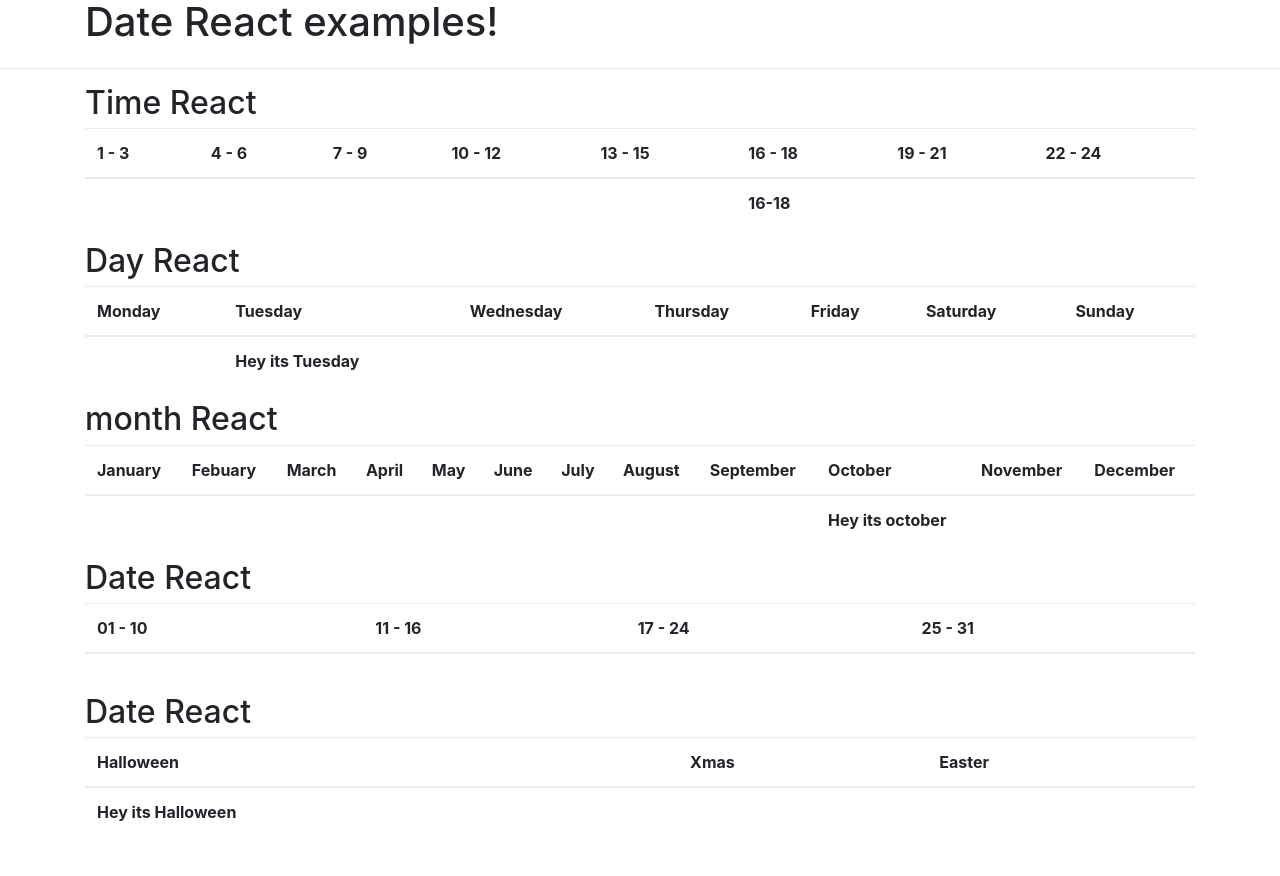
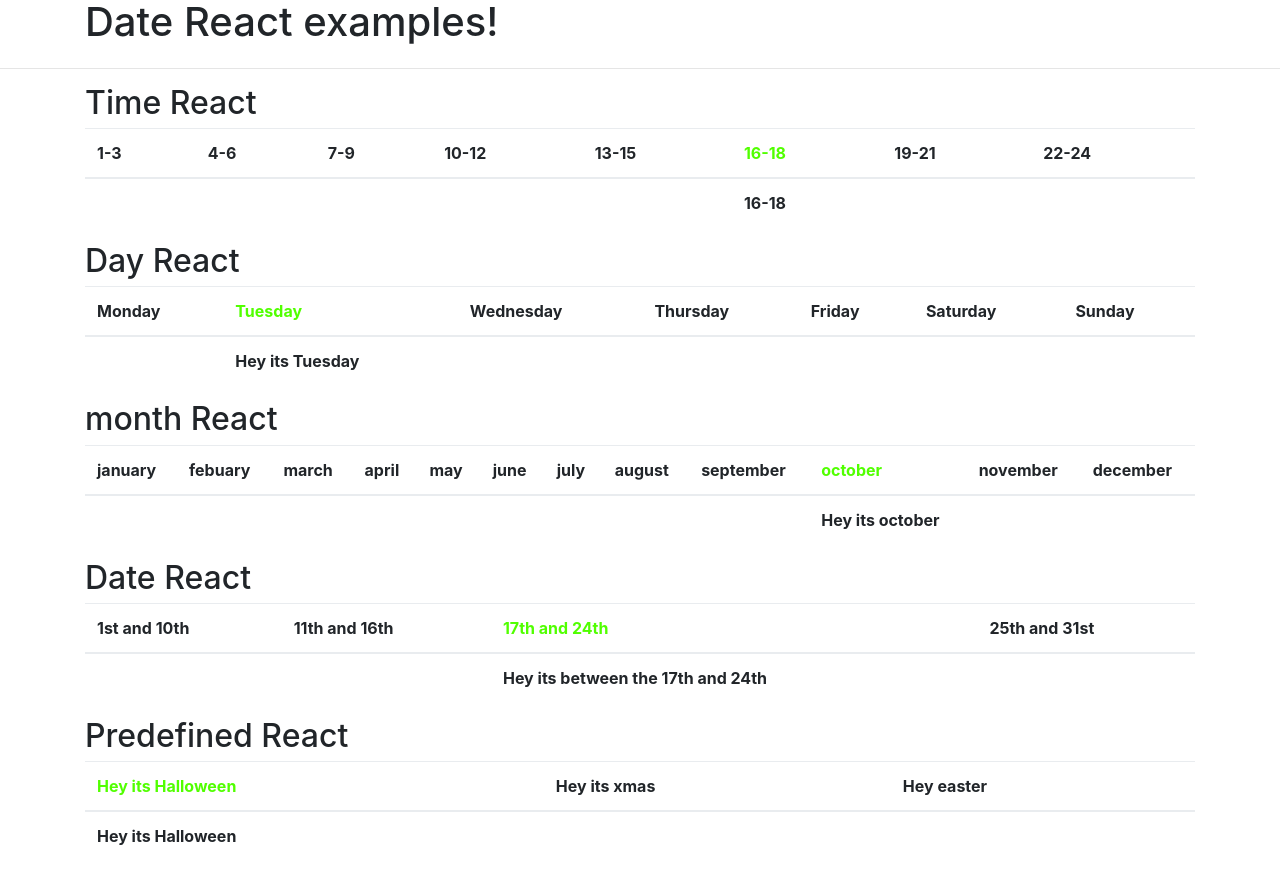
Before and after one commit to andydean565/dateReact, a website: page src/index.html in a window 1280 px wide. Before the commit the page ends 852 px from the top, so only its background shows below. Drawn offline with nearby package versions, Linux system fonts and the light colour scheme.

Commit message:
more md details and fixed some date bugs

```diff
--- a/src/css/main.css
+++ b/src/css/main.css
@@ -5,3 +5,7 @@
 .selected{
     color: #51ff00
 }
+
+.active{
+  color: #51ff00;
+}
--- a/src/index.html
+++ b/src/index.html
@@ -23,18 +23,27 @@
                 <div class="col-12">
                     <table class="table">
                         <thead>
-                            <tr><th>1 - 3</th><th>4 - 6</th><th>7 - 9</th><th>10 - 12</th><th>13 - 15</th><th>16 - 18</th><th>19 - 21</th><th>22 - 24</th></tr>
+                            <tr>
+                                <th><span react-span="01-03" react-type="class" react-data="active">1-3</span>
+                                <th><span react-span="04-06" react-type="class" react-data="active">4-6</span></th>
+                                <th><span react-span="07-09" react-type="class" react-data="active">7-9</span></th>
+                                <th><span react-span="10-12" react-type="class" react-data="active">10-12</span></th>
+                                <th><span react-span="13-15" react-type="class" react-data="active">13-15</span></th>
+                                <th><span react-span="16-18" react-type="class" react-data="active">16-18</span></th>
+                                <th><span react-span="19-21" react-type="class" react-data="active">19-21</span></th>
+                                <th><span react-span="22-24" react-type="class" react-data="active">22-24</span></th>
+                            </tr>
                         </thead>
                         <tbody>
                             <tr>
-                                <th><span class="dateReact" react-span="01-03" react-type="show">1-3</span></th>
-                                <th><span class="dateReact" react-span="04-06" react-type="show">4-6</span></th>
-                                <th><span class="dateReact" react-span="07-09" react-type="show">7-9</span></th>
-                                <th><span class="dateReact" react-span="10-12" react-type="show">10-12</span></th>
-                                <th><span class="dateReact" react-span="13-15" react-type="show">13-15</span></th>
-                                <th><span class="dateReact" react-span="16-18" react-type="show">16-18</span></th>
-                                <th><span class="dateReact" react-span="19-21" react-type="show">19-21</span></th>
-                                <th><span class="dateReact" react-span="22-24" react-type="show">22-24</span></th>
+                                <th><span react-span="01-03" react-type="show">1-3</span></th>
+                                <th><span react-span="04-06" react-type="show">4-6</span></th>
+                                <th><span react-span="07-09" react-type="show">7-9</span></th>
+                                <th><span react-span="10-12" react-type="show">10-12</span></th>
+                                <th><span react-span="13-15" react-type="show">13-15</span></th>
+                                <th><span react-span="16-18" react-type="show">16-18</span></th>
+                                <th><span react-span="19-21" react-type="show">19-21</span></th>
+                                <th><span react-span="22-24" react-type="show">22-24</span></th>
                             </tr>
                         </tbody>
                     </table>
@@ -49,17 +58,25 @@
                 <div class="col-12">
                     <table class="table">
                         <thead>
-                            <tr><th>Monday</th><th>Tuesday</th><th>Wednesday</th><th>Thursday</th><th>Friday</th><th>Saturday</th><th>Sunday</th></tr>
+                            <tr>
+                              <th><span react-span="monday" react-type="class" react-data="active">Monday</span></th>
+                              <th><span react-span="tuesday" react-type="class" react-data="active">Tuesday</span></th>
+                              <th><span react-span="wednesday" react-type="class" react-data="active">Wednesday</span></th>
+                              <th><span react-span="thursday" react-type="class" react-data="active">Thursday</span></th>
+                              <th><span react-span="friday" react-type="class" react-data="active">Friday</span></th>
+                              <th><span react-span="saturday" react-type="class" react-data="active">Saturday</span></th>
+                              <th><span react-span="sunday" react-type="class" react-data="active">Sunday</span></th>
+                            </tr>
                         </thead>
                         <tbody>
                             <tr>
-                                <th><span class="dateReact" react-span="monday" react-type="show">Hey its Monday</span></th>
-                                <th><span class="dateReact" react-span="tuesday" react-type="show">Hey its Tuesday</span></th>
-                                <th><span class="dateReact" react-span="wednesday" react-type="show">Hey its Wednesday</span></th>
-                                <th><span class="dateReact" react-span="thursday" react-type="show">Hey its Thursday</span></th>
-                                <th><span class="dateReact" react-span="friday" react-type="show">Hey its Friday</span></th>
-                                <th><span class="dateReact" react-span="saturday" react-type="show">Hey its Saturday</span></th>
-                                <th><span class="dateReact" react-span="sunday" react-type="show">Hey its Sunday</span></th>
+                                <th><span react-span="monday" react-type="show">Hey its Monday</span></th>
+                                <th><span react-span="tuesday" react-type="show">Hey its Tuesday</span></th>
+                                <th><span react-span="wednesday" react-type="show">Hey its Wednesday</span></th>
+                                <th><span react-span="thursday" react-type="show">Hey its Thursday</span></th>
+                                <th><span react-span="friday" react-type="show">Hey its Friday</span></th>
+                                <th><span react-span="saturday" react-type="show">Hey its Saturday</span></th>
+                                <th><span react-span="sunday" react-type="show">Hey its Sunday</span></th>
                             </tr>
                         </tbody>
                     </table>
@@ -74,22 +91,35 @@
                 <div class="col-12">
                     <table class="table">
                         <thead>
-                            <tr><th>January</th><th>Febuary</th><th>March</th><th>April</th><th>May</th><th>June</th><th>July</th><th>August</th><th>September</th><th>October</th><th>November</th><th>December</th></tr>
+                            <tr>
+                              <th><span react-span="january" react-type="class" react-data="active">january</span></th>
+                              <th><span react-span="febuary" react-type="class" react-data="active">febuary</span></th>
+                              <th><span react-span="march" react-type="class" react-data="active">march</span></th>
+                              <th><span react-span="april" react-type="class" react-data="active">april</span></th>
+                              <th><span react-span="may" react-type="class" react-data="active">may</span></th>
+                              <th><span react-span="june" react-type="class" react-data="active">june</span></th>
+                              <th><span react-span="july" react-type="class" react-data="active">july</span></th>
+                              <th><span react-span="august" react-type="class" react-data="active">august</span></th>
+                              <th><span react-span="september" react-type="class" react-data="active">september</span></th>
+                              <th><span react-span="october" react-type="class" react-data="active">october</span></th>
+                              <th><span react-span="november" react-type="class" react-data="active">november</span></th>
+                              <th><span react-span="december" react-type="class" react-data="active">december</span></th>
+                            </tr>
                         </thead>
                         <tbody>
                             <tr>
-                                <th><span class="dateReact" react-span="january" react-type="show">Hey its january</span></th>
-                                <th><span class="dateReact" react-span="febuary" react-type="show">Hey its febuary</span></th>
-                                <th><span class="dateReact" react-span="march" react-type="show">Hey its march</span></th>
-                                <th><span class="dateReact" react-span="april" react-type="show">Hey its april</span></th>
-                                <th><span class="dateReact" react-span="may" react-type="show">Hey its may</span></th>
-                                <th><span class="dateReact" react-span="june" react-type="show">Hey its june</span></th>
-                                <th><span class="dateReact" react-span="july" react-type="show">Hey its july</span></th>
-                                <th><span class="dateReact" react-span="august" react-type="show">Hey its august</span></th>
-                                <th><span class="dateReact" react-span="september" react-type="show">Hey its september</span></th>
-                                <th><span class="dateReact" react-span="october" react-type="show">Hey its october</span></th>
-                                <th><span class="dateReact" react-span="november" react-type="show">Hey its november</span></th>
-                                <th><span class="dateReact" react-span="december" react-type="show">Hey its december</span></th>
+                                <th><span react-span="january" react-type="show">Hey its january</span></th>
+                                <th><span react-span="febuary" react-type="show">Hey its febuary</span></th>
+                                <th><span react-span="march" react-type="show">Hey its march</span></th>
+                                <th><span react-span="april" react-type="show">Hey its april</span></th>
+                                <th><span react-span="may" react-type="show">Hey its may</span></th>
+                                <th><span react-span="june" react-type="show">Hey its june</span></th>
+                                <th><span react-span="july" react-type="show">Hey its july</span></th>
+                                <th><span react-span="august" react-type="show">Hey its august</span></th>
+                                <th><span react-span="september" react-type="show">Hey its september</span></th>
+                                <th><span react-span="october" react-type="show">Hey its october</span></th>
+                                <th><span react-span="november" react-type="show">Hey its november</span></th>
+                                <th><span react-span="december" react-type="show">Hey its december</span></th>
                             </tr>
                         </tbody>
                     </table>
@@ -104,14 +134,19 @@
                 <div class="col-12">
                     <table class="table">
                         <thead>
-                            <tr><th>01 - 10</th><th>11 - 16</th><th>17 - 24</th><th>25 - 31</th></tr>
+                            <tr>
+                              <th><span react-span="10/01-10/10" react-type="class" react-data="active">1st and 10th</span></th>
+                              <th><span react-span="10/11-10/16" react-type="class" react-data="active">11th and 16th</span></th>
+                              <th><span react-span="10/17-10/24" react-type="class" react-data="active">17th and 24th</span></th>
+                              <th><span react-span="10/25-10/31" react-type="class" react-data="active">25th and 31st</span></th>
+                            </tr>
                         </thead>
                         <tbody>
                             <tr>
-                                <th><span class="dateReact" react-span="10/01-10/10" react-type="show">Hey its between the 1st and 10th</span></th>
-                                <th><span class="dateReact" react-span="10/11-10/16" react-type="show">Hey its between the 11th and 16th</span></th>
-                                <th><span class="dateReact" react-span="10/17-10/24" react-type="show">Hey its between the 17th and 24th</span></th>
-                                <th><span class="dateReact" react-span="10/25-10/31" react-type="show">Hey its between the 25th and 31st</span></th>
+                              <th><span react-span="10/01-10/10" react-type="show">Hey its between the 1st and 10th</span></th>
+                              <th><span react-span="10/11-10/16" react-type="show">Hey its between the 11th and 16th</span></th>
+                              <th><span react-span="10/17-10/24" react-type="show">Hey its between the 17th and 24th</span></th>
+                              <th><span react-span="10/25-10/31" react-type="show">Hey its between the 25th and 31st</span></th>
                             </tr>
                         </tbody>
                     </table>
@@ -121,18 +156,22 @@
         <section class="container">
             <div class="row">
                 <div class="col-12">
-                    <h2>Date React</h2>
+                    <h2>Predefined React</h2>
                 </div>
                 <div class="col-12">
                     <table class="table">
                         <thead>
-                            <tr><th>Halloween</th><th>Xmas</th><th>Easter</th></tr>
+                            <tr>
+                              <th><span  react-span="[halloween]" react-type="class" react-data="active">Hey its Halloween</span></th>
+                              <th><span  react-span="[xmas]" react-type="class" react-data="active">Hey its xmas</span></th>
+                              <th><span  react-span="[easter]" react-type="class" react-data="active">Hey easter</span></th>
+                            </tr>
                         </thead>
                         <tbody>
                             <tr>
-                                <th><span class="dateReact" react-span="[halloween]" react-type="show">Hey its Halloween</span></th>
-                                <th><span class="dateReact" react-span="[xmas]" react-type="show">Hey its xmas</span></th>
-                                <th><span class="dateReact" react-span="[easter]" react-type="show">Hey easter</span></th>
+                                <th><span  react-span="[halloween]" react-type="show">Hey its Halloween</span></th>
+                                <th><span  react-span="[xmas]" react-type="show">Hey its xmas</span></th>
+                                <th><span  react-span="[easter]" react-type="show">Hey easter</span></th>
                             </tr>
                         </tbody>
                     </table>
```
Also changed, not shown: src/js/dateReact-debug.js (+16 -16 lines), src/js/dateReact.js (+15 -5 lines), README.md, src/js/dateReact.min.js.
